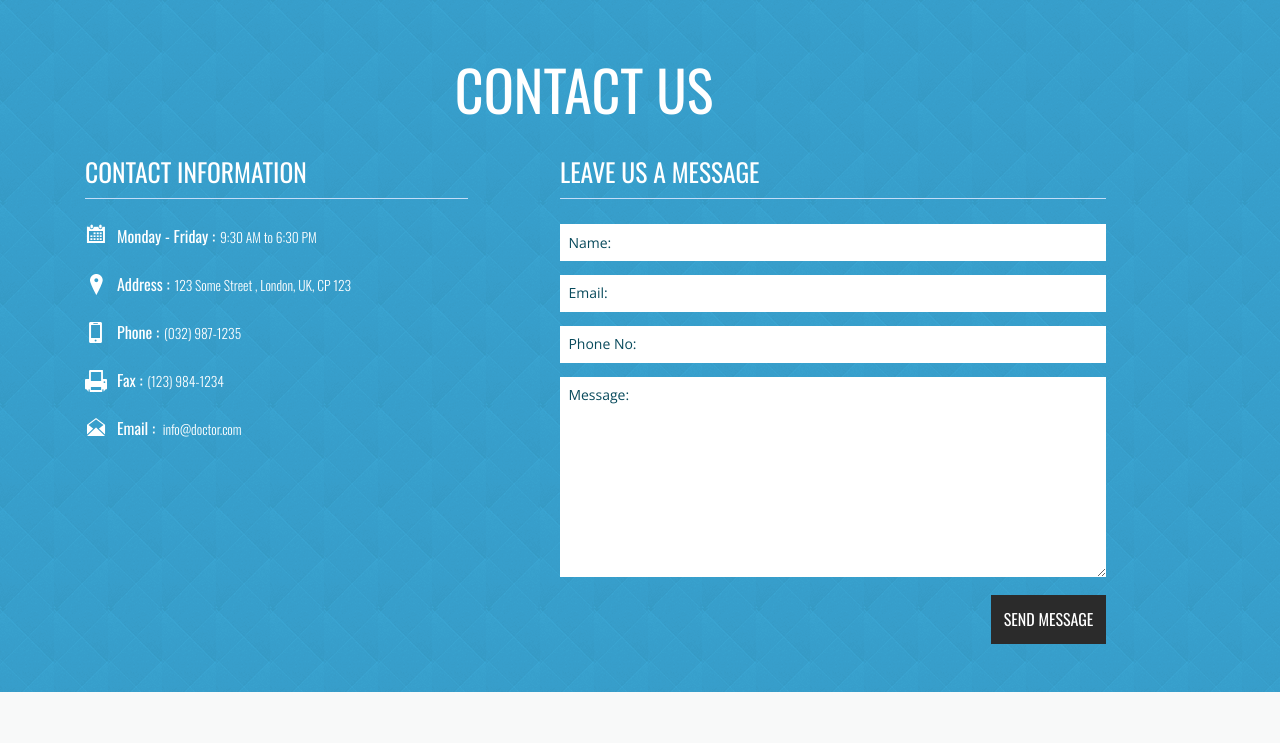
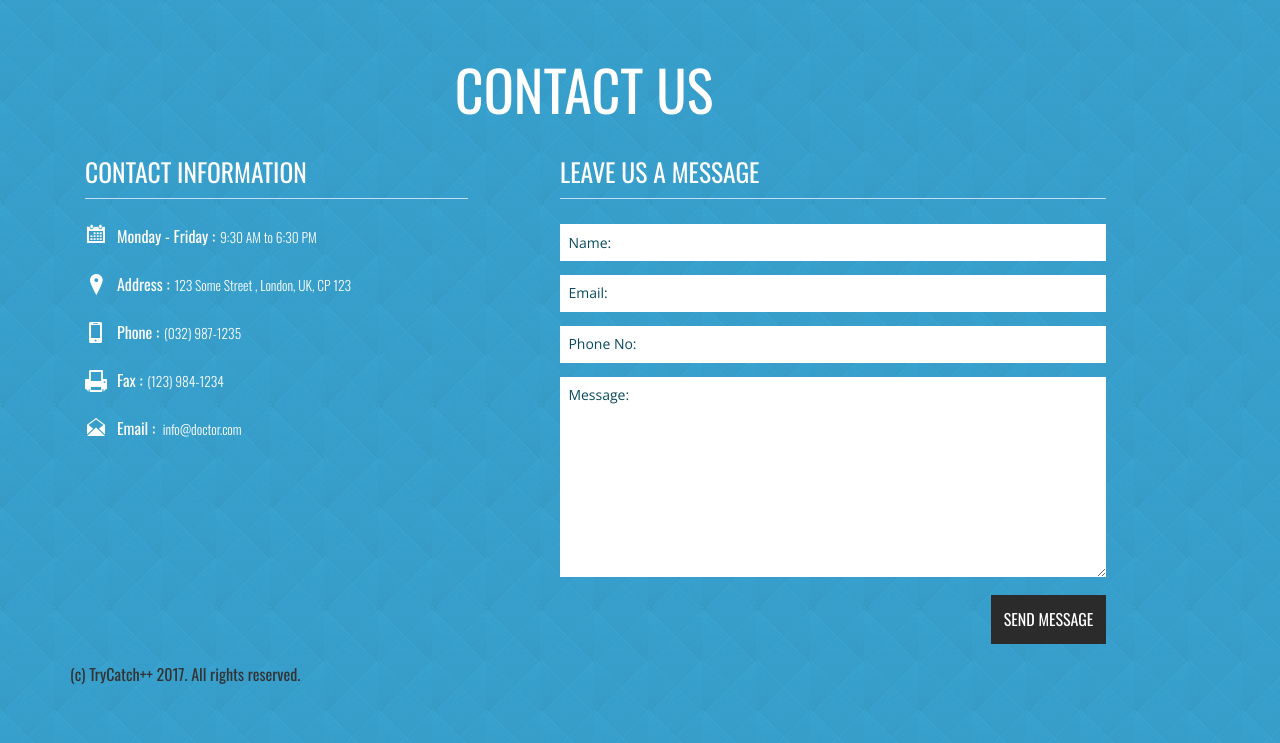
Before and after one commit to KasunDissanayake94/SLIIT, a PHP site: page / in a window 1280 px wide. Shown: the part 1379-2122 px from the top of the page. Before the commit the page ends 2071 px from the top, so only its background shows below. Run offline with PHP 8.4, Linux system fonts and the light colour scheme.

Commit message:
copy rights applied

```diff
--- a/index.php
+++ b/index.php
@@ -224,8 +224,13 @@ require_once('assets/signinmodal.php');
 									<input type="submit" value="SEND MESSAGE" />
 								</form>
 							</div>
-							<div class="clearfix"> </div>
+							<br>
+							<br>
+
+
+								<div class="clearfix"> </div>
 						</div>
+						<div class="copy-right">(c) TryCatch++ 2017. All rights reserved.</div>
 						<!---- contact-grids ---->
 					</div>
 					</div>
```
Also changed, not shown: css/style.css (line endings or trailing spaces).
